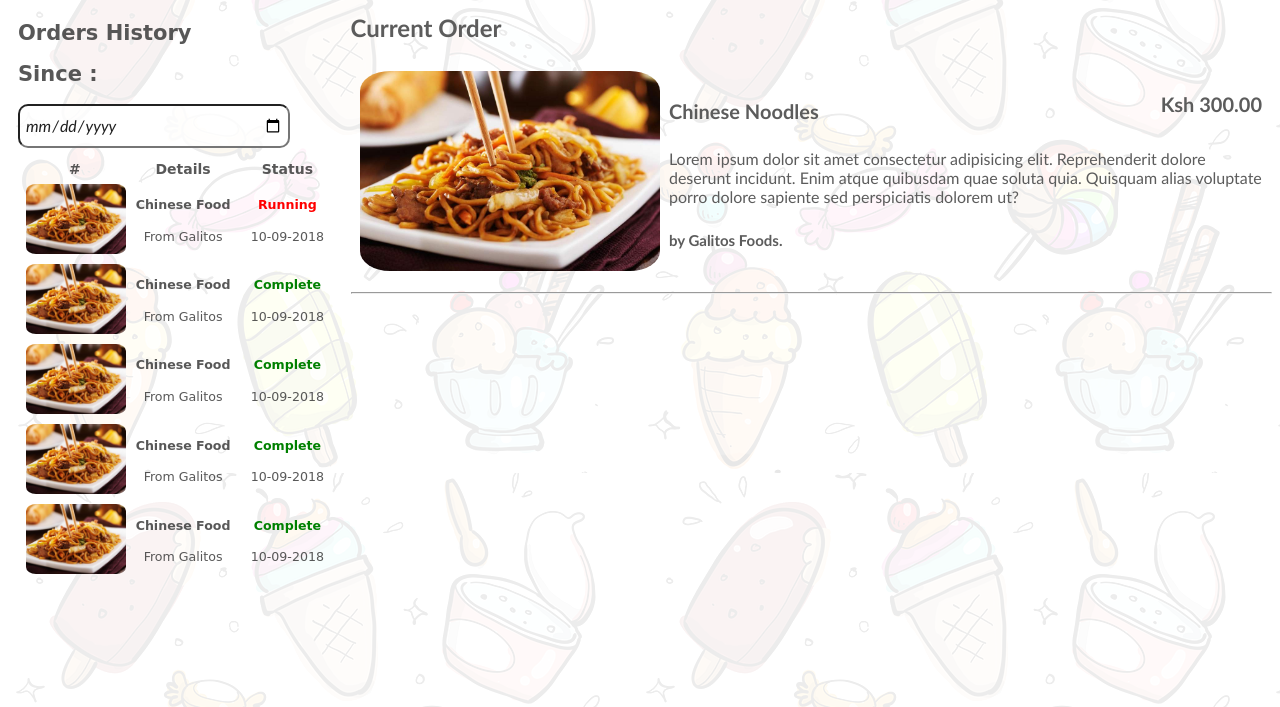
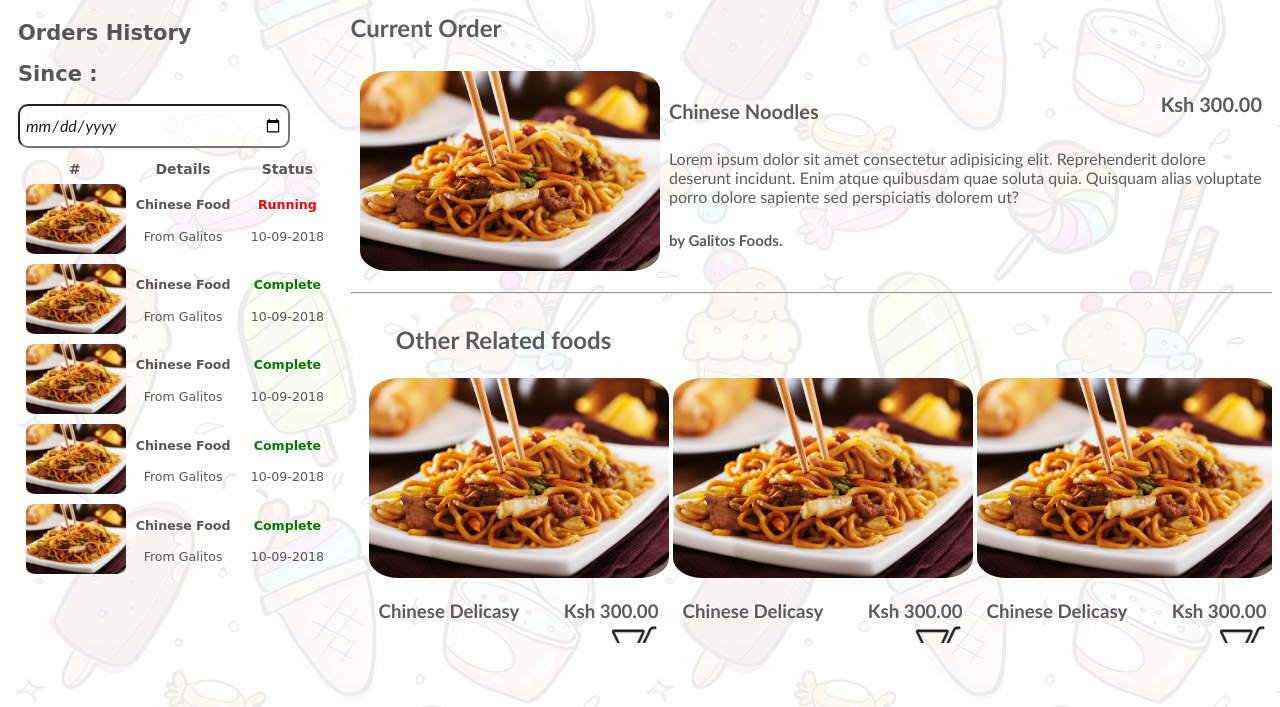
Before and after one commit to GransonO/fast_food_fastv2, a plain HTML site: page ui/users/order.html in a window 1280 px wide. Shown: the part 93-800 px from the top of the page. Drawn offline with Linux system fonts and the light colour scheme.

Commit message:
[ft#160539698]prior*Create an order page

```diff
--- a/ui/css/main.css
+++ b/ui/css/main.css
@@ -112,11 +112,11 @@ a{
 
 .food-img {
     border-radius: 10%;
-    transition: 1000ms cubic-bezier(0.19, 1, 0.22, 1);
+    transition: 1000ms;
 }
 
 .food-img:hover {
-    width: 310px;
+    width: 302px;
 }
 .hungry{
     margin-top: 5%;
@@ -309,3 +309,11 @@ ul li:hover{
     text-align: left;
     font-size: 15px;
 }
+.related-orders {
+    width: 300px;
+    margin-left: 5%;
+}
+.related-orders-td {
+    margin-right: 5%;
+    margin-left: 5%;
+}
--- a/ui/users/order.html
+++ b/ui/users/order.html
@@ -123,10 +123,35 @@
         <hr>
         <div class="related-items">
             <table>
+                <th><h2>Other Related foods</h2></th>
                 <tr>
-                    <td></td>
-                    <td></td>
-                    <td></td>
+                        <td class="related-orders-td">
+                            <div class="related-orders">
+                                <img class="food-img" src="../img/foods/chinese.jpg" alt="Food Item" width=300>
+                                <h3 class="text-right">Ksh 300.00</h3>
+                                <h3 class="food-name">Chinese Delicasy</h3>
+                                <img class="cart" src="../img/cart.png" alt="cart" width=50>
+                                <h4 class="text-left"> by Galitos Foods</h4>
+                            </div>
+                        </td>
+                        <td class="related-orders-td">
+                            <div class="related-orders">
+                                <img class="food-img" src="../img/foods/chinese.jpg" alt="Food Item" width=300>
+                                <h3 class="text-right">Ksh 300.00</h3>
+                                <h3 class="food-name">Chinese Delicasy</h3>
+                                <img class="cart" src="../img/cart.png" alt="cart" width=50>
+                                <h4 class="text-left"> by Galitos Foods</h4>
+                            </div>
+                        </td>
+                        <td class="related-orders-td">
+                            <div class="related-orders">
+                                <img class="food-img" src="../img/foods/chinese.jpg" alt="Food Item" width=300>
+                                <h3 class="text-right">Ksh 300.00</h3>
+                                <h3 class="food-name">Chinese Delicasy</h3>
+                                <img class="cart" src="../img/cart.png" alt="cart" width=50>
+                                <h4 class="text-left"> by Galitos Foods</h4>
+                            </div>
+                        </td>
                 </tr>
             </table>
         </div>
```
